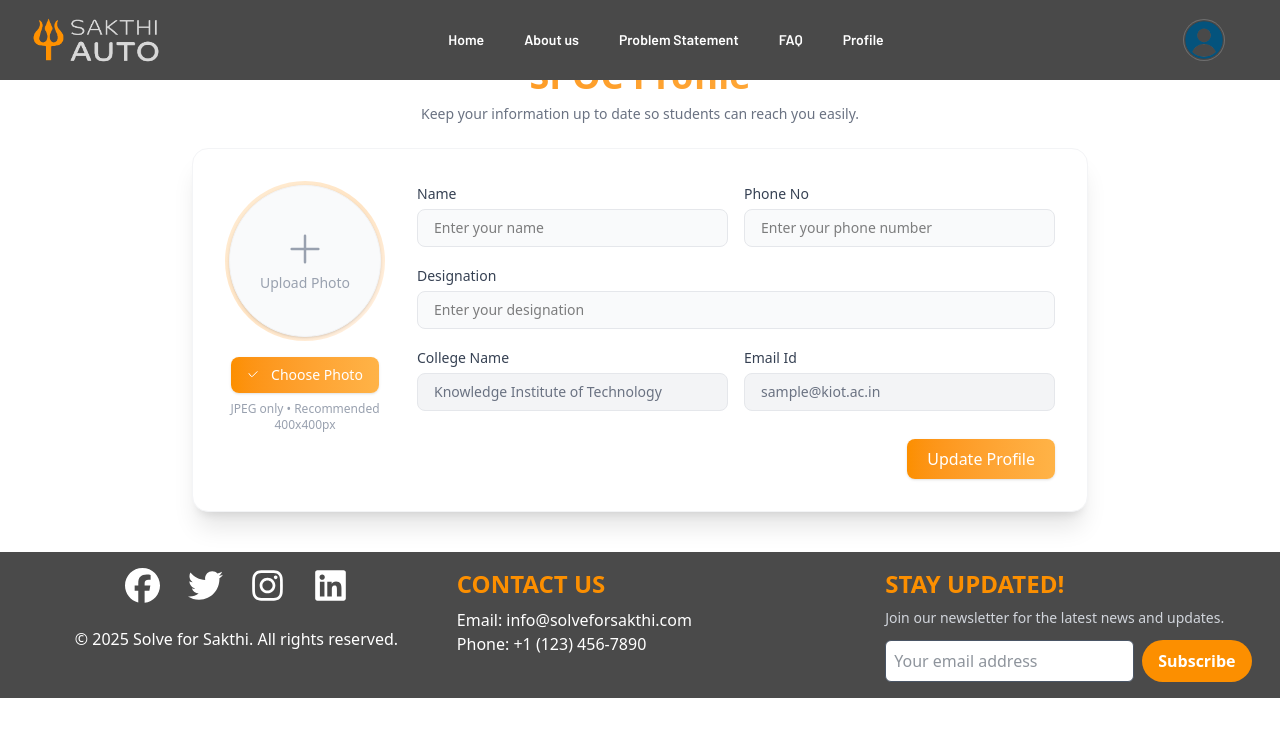
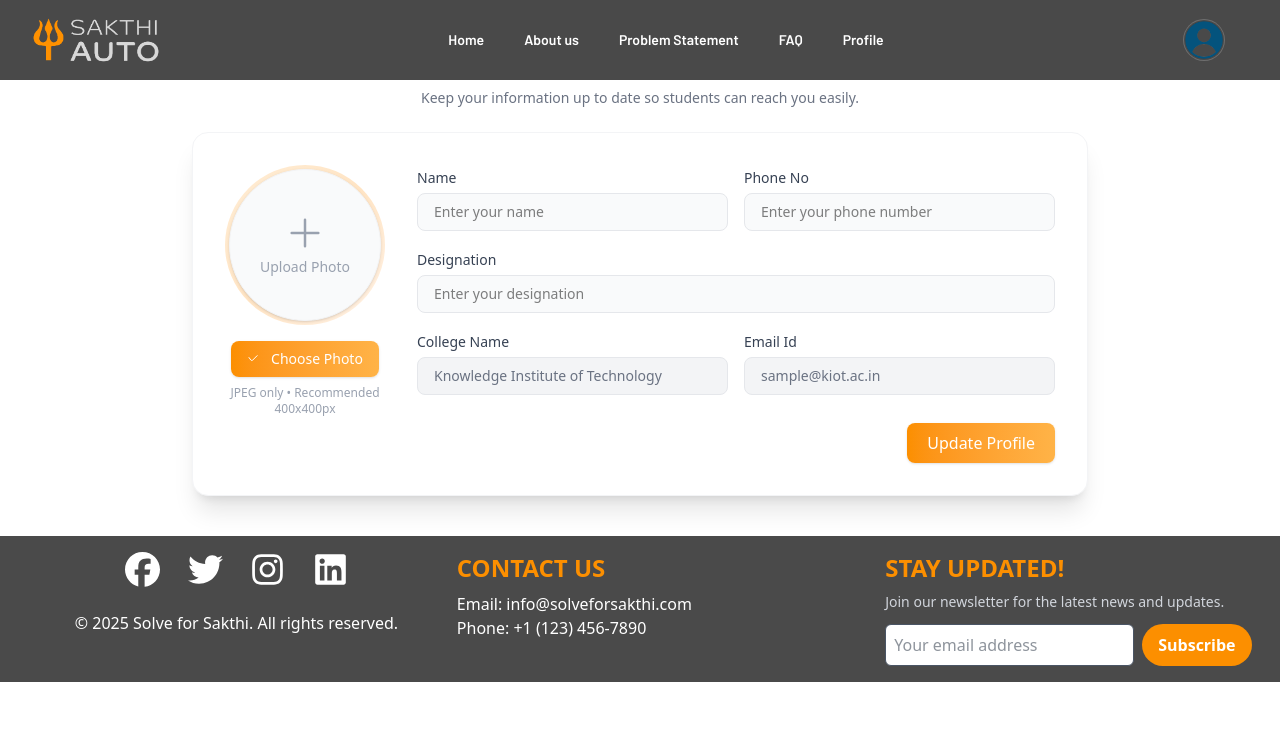
Before and after one commit to damodara2006/Project_SFS, a React (Vite) app in the folder frontend/: page /spoc/profile in a window 1280 px wide. Shown: the top 736 px of the page. Built offline with nearby package versions, Linux system fonts and the light colour scheme.

Commit message:
fix: remove unnecessary margin-top from header in SPOCProfile component

```diff
--- a/frontend/src/pages/spoc/SPOCProfile.jsx
+++ b/frontend/src/pages/spoc/SPOCProfile.jsx
@@ -42,7 +42,7 @@ const SPOCProfile = () => {
     >
       <motion.div className="max-w-4xl w-full" variants={cardVariants}>
         {/* Header */}
-        <header className="mb-6 text-center mt-4">
+        <header className="mb-6 text-center">
           <motion.h1
             className="text-3xl md:text-4xl font-extrabold text-transparent bg-clip-text bg-gradient-to-r from-[#fc8f00] to-[#ffb347]"
             initial={{ opacity: 0, y: -10 }}
```
